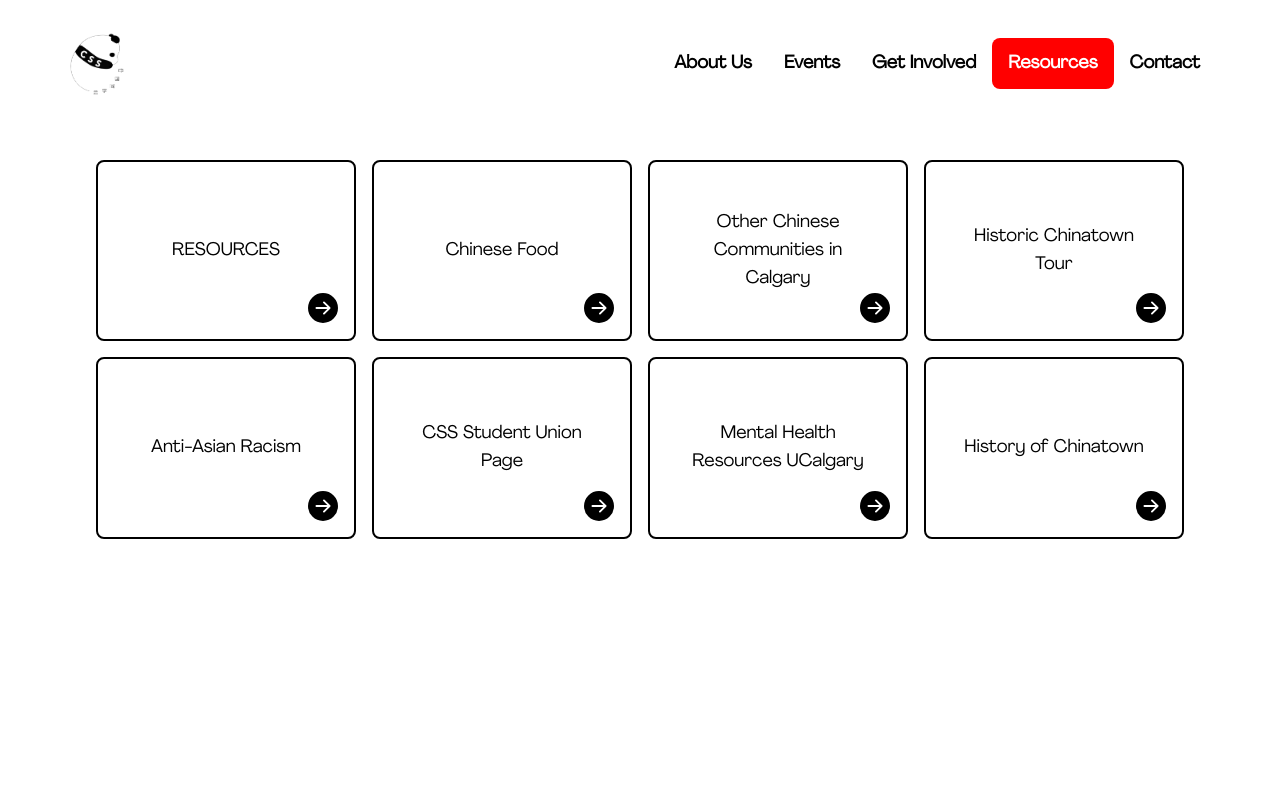
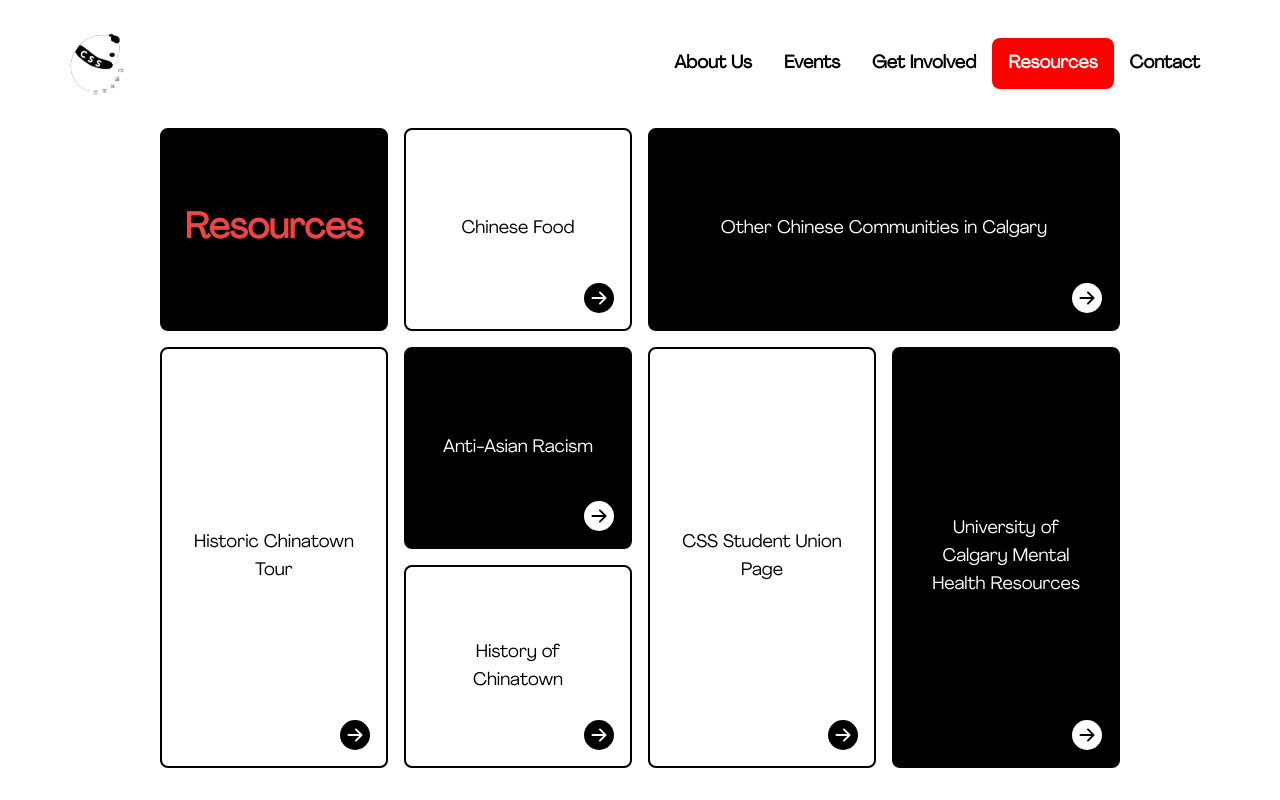
Before and after one commit to allennguyen01/UCalgary-CSS, a React (Vite) app: page /resources in a window 1280 px wide. Built offline with nearby package versions, Linux system fonts and the light colour scheme.

Commit message:
Fix grid boxes in resources page

```diff
--- a/src/components/ResourceBox.jsx
+++ /dev/null
@@ -1,38 +0,0 @@
-import { BsFillArrowRightCircleFill } from "react-icons/bs";
-import { NavLink } from "react-router-dom";
-import PropTypes from "prop-types";
-
-export default function ResourceBox({
-  title,
-  link = "https://www.google.com/",
-  colSpan = 1,
-  rowSpan = 1,
-  openNewTab = true,
-}) {
-  const target = openNewTab ? `"_blank"` : "";
-  const rel = openNewTab ? `"noopener noreferrer" ` : "";
-
-  return (
-    <div
-      className={`border-2 border-black relative rounded-lg col-span-${colSpan} row-span-${rowSpan}`}
-    >
-      <p>{title}</p>
-      <NavLink
-        to={link}
-        className="absolute bottom-0 right-0 m-4"
-        target={target}
-        rel={rel}
-      >
-        <BsFillArrowRightCircleFill size={30} />
-      </NavLink>
-    </div>
-  );
-}
-
-ResourceBox.propTypes = {
-  title: PropTypes.string,
-  link: PropTypes.string,
-  colSpan: PropTypes.number,
-  rowSpan: PropTypes.number,
-  openNewTab: PropTypes.bool,
-};
--- a/src/pages/Resources.jsx
+++ b/src/pages/Resources.jsx
@@ -1,14 +1,22 @@
-import ResourceBox from "../components/ResourceBox";
+import { BsFillArrowRightCircleFill } from "react-icons/bs";
+import { NavLink } from "react-router-dom";
+import PropTypes from "prop-types";
 
-function Resources() {
+export default function Resources() {
   return (
     <div className="flex flex-auto">
-      <div className="grid grid-cols-4 grid-rows-3 gap-4 m-8 text-lg [&>*]:flex [&>*]:items-center [&>*]:justify-center [&>*]:text-center [&>*]:p-8">
-        <ResourceBox title={"RESOURCES"} />
+      <div className="grid grid-cols-4 grid-rows-3 gap-4 mx-24 text-lg child:flex child:items-center child:justify-center child:text-center child:p-8">
+        <div
+          className={`border-2 border-black relative rounded-lg bg-black text-white`}
+        >
+          <p className="text-4xl font-extrabold text-red-500">Resources</p>
+        </div>
         <ResourceBox title={"Chinese Food"} />
         <ResourceBox
           title={"Other Chinese Communities in Calgary"}
           colSpan={2}
+          backgroundColor="black"
+          textColor="white"
         />
         <ResourceBox
           title={"Historic Chinatown Tour"}
@@ -21,6 +29,8 @@ function Resources() {
           title={"Anti-Asian Racism"}
           link={"/resources/anti-asian-racism"}
           openNewTab={false}
+          backgroundColor="black"
+          textColor="white"
         />
         <ResourceBox
           title={"CSS Student Union Page"}
@@ -30,19 +40,80 @@ function Resources() {
           }
         />
         <ResourceBox
-          title={"Mental Health Resources UCalgary"}
+          title={"University of Calgary Mental Health Resources"}
           rowSpan={2}
           link={
             "https://www.ucalgary.ca/hr/wellness/wellbeing-worklife/mental-health/resources"
           }
+          backgroundColor="black"
+          textColor="white"
         />
         <ResourceBox
           title={"History of Chinatown"}
           link={"https://www.sfu.ca/chinese-canadian-history/"}
         />
+        {/* <div className="border-2 border-black">Resources</div>
+        <div className="border-2 border-black">Chinese Food</div>
+        <div className="border-2 border-black col-span-2 ">
+          Other Chinese Communities in Calgary
+        </div>
+        <div className="border-2 border-black row-span-2 relative">
+          Historic Chinatown Tour
+          <a
+            href="https://www.sfu.ca/chinese-canadian-history/"
+            className="absolute bottom-0 right-0"
+          >
+            <BsFillArrowRightCircleFill size={30} />
+          </a>
+        </div>
+        <div className="border-2 border-black">Anti-Asian Racism</div>
+        <div className="border-2 border-black row-span-2">
+          CSS Student Union Page
+        </div>
+        <div className="border-2 border-black row-span-2">
+          Mental Health Resources UCalgary
+        </div>
+        <div className="border-2 border-black ">History of Chinatown</div> */}
       </div>
     </div>
   );
 }
 
-export default Resources;
+function ResourceBox({
+  title,
+  link = "https://www.google.com/",
+  colSpan = 1,
+  rowSpan = 1,
+  openNewTab = true,
+  backgroundColor = "white",
+  textColor = "black",
+}) {
+  const target = openNewTab ? `"_blank"` : "";
+  const rel = openNewTab ? `"noopener noreferrer" ` : "";
+
+  return (
+    <div
+      className={`border-2 border-black relative rounded-lg col-span-${colSpan} row-span-${rowSpan} bg-${backgroundColor} text-${textColor}`}
+    >
+      <p>{title}</p>
+      <NavLink
+        to={link}
+        className="absolute bottom-0 right-0 m-4"
+        target={target}
+        rel={rel}
+      >
+        <BsFillArrowRightCircleFill size={30} />
+      </NavLink>
+    </div>
+  );
+}
+
+ResourceBox.propTypes = {
+  title: PropTypes.string,
+  link: PropTypes.string,
+  colSpan: PropTypes.number,
+  rowSpan: PropTypes.number,
+  openNewTab: PropTypes.bool,
+  backgroundColor: PropTypes.string,
+  textColor: PropTypes.string,
+};
--- a/tailwind.config.js
+++ b/tailwind.config.js
@@ -8,5 +8,9 @@ export default {
       },
     },
   },
-  plugins: [],
+  plugins: [
+    function ({ addVariant }) {
+      addVariant("child", "& > *");
+    },
+  ],
 };
```
